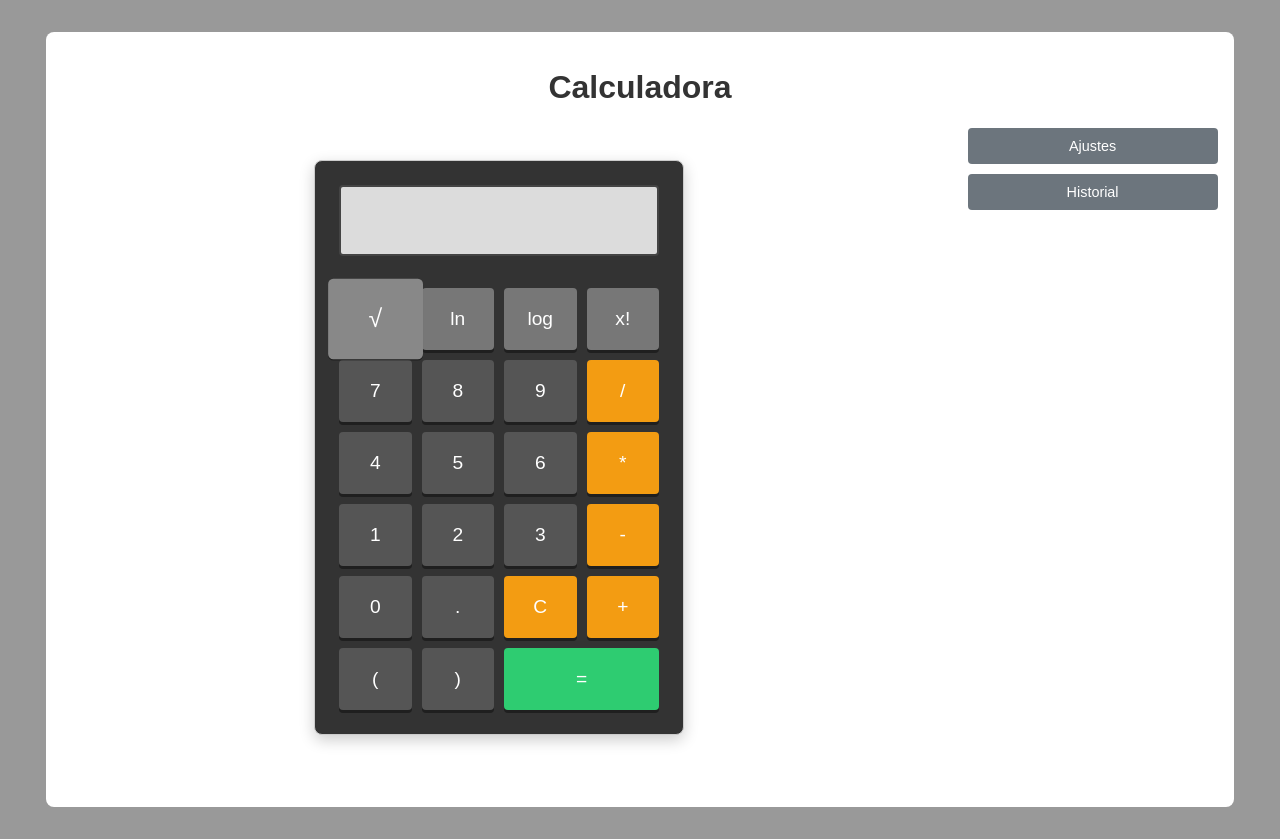
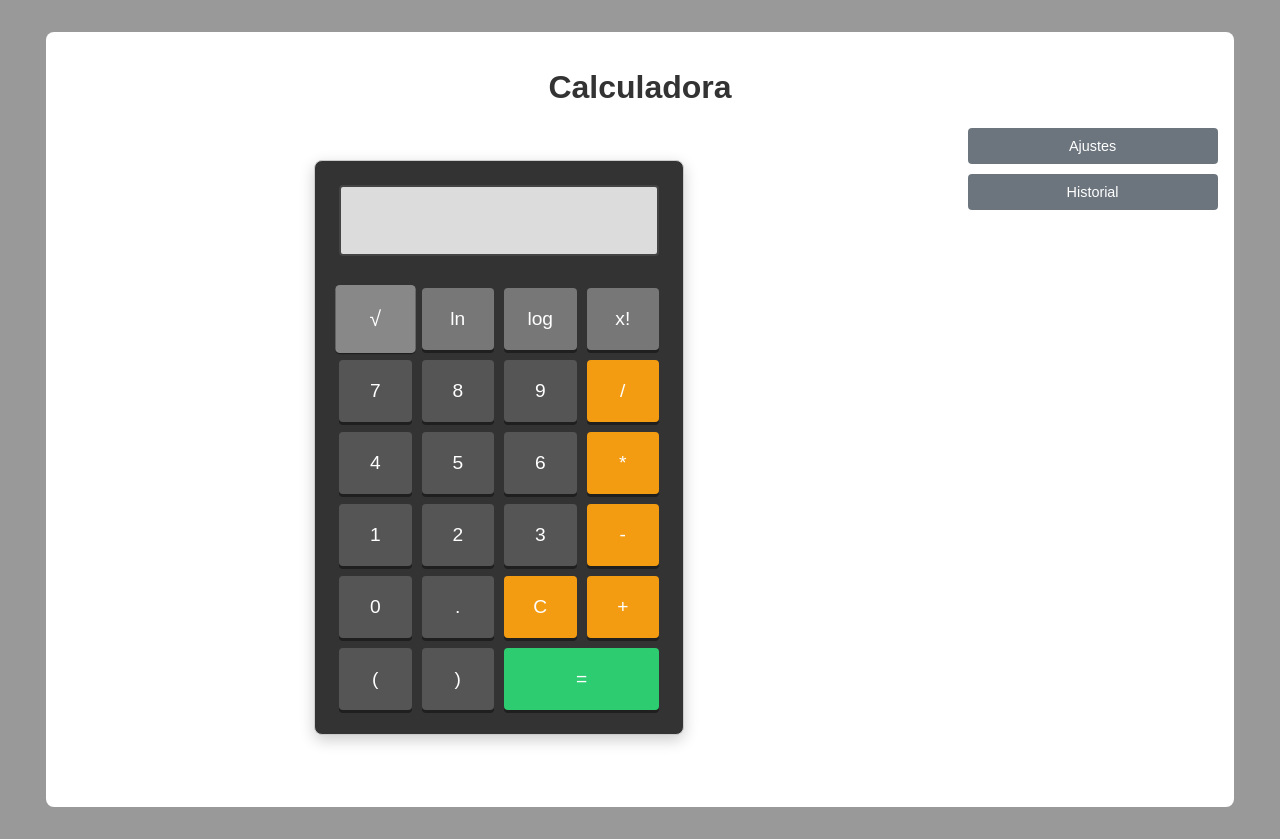
Before and after one commit to jgramirezvi/horario, a Django app: page /calculator/ in a window 1280 px wide, while the restyled element is pressed. Run offline with Django 5.2, Linux system fonts and the light colour scheme.

Commit message:
Ajuste de la animación de los botones.

```diff
--- a/calculator/templates/calculator/calculator.html
+++ b/calculator/templates/calculator/calculator.html
@@ -40,10 +40,11 @@
             box-shadow: 0 3px rgba(0,0,0,0.4);
             transition: transform 0.1s ease, box-shadow 0.1s ease, background-color 0.2s;
         }
-        .keypad button:active { transform: scale(0.8) translateY(2px); box-shadow: 0 1px rgba(0,0,0,0.4); }
+        .keypad button:active { transform: scale(0.3) translateY(2px); box-shadow: 0 1px rgba(0,0,0,0.4); }
+        .keypad button:focus { transform: scale(1); outline: none; }
         .keypad button:hover {
             background-color: var(--key-hover-bg);
-            transform: scale(1.3);
+            transform: scale(1.1);
         }
         .keypad button.button-pressed {
             transform: scale(0.5);
```
